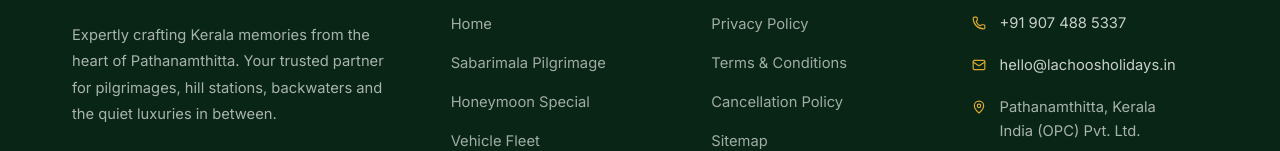
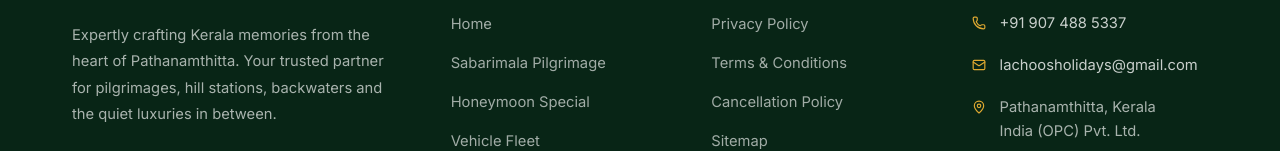
Before and after one commit to Avanza-Technologies/Lachoos-Holiday, a React (Vite) app: page / in a window 1280 px wide. Shown: the part 10469-10620 px from the top of the page. Built offline with nearby package versions, Linux system fonts and the light colour scheme; a web font is replaced by a local one.

Commit message:
mail change

```diff
--- a/src/components/Footer.jsx
+++ b/src/components/Footer.jsx
@@ -34,7 +34,7 @@
       'Please add this email to your newsletter list: ' + trimmed
     );
     globalThis.location.href =
-      'mailto:hello@lachoosholidays.in?subject=' + subject + '&body=' + body;
+      'mailto:lachoosholidays@gmail.com?subject=' + subject + '&body=' + body;
     setEmail('');
   };
 
@@ -118,7 +118,7 @@
                 <Phone size={16} />
               </a>
               <a
-                href="mailto:hello@lachoosholidays.in"
+                href="mailto:lachoosholidays@gmail.com"
                 aria-label="Email"
                 className="social-icon"
               >
@@ -158,7 +158,7 @@
               </li>
               <li>
                 <Mail size={14} className="contact-icon" />
-                <a href="mailto:hello@lachoosholidays.in">hello@lachoosholidays.in</a>
+                <a href="mailto:lachoosholidays@gmail.com">lachoosholidays@gmail.com</a>
               </li>
               <li>
                 <MapPin size={14} className="contact-icon" />
```
